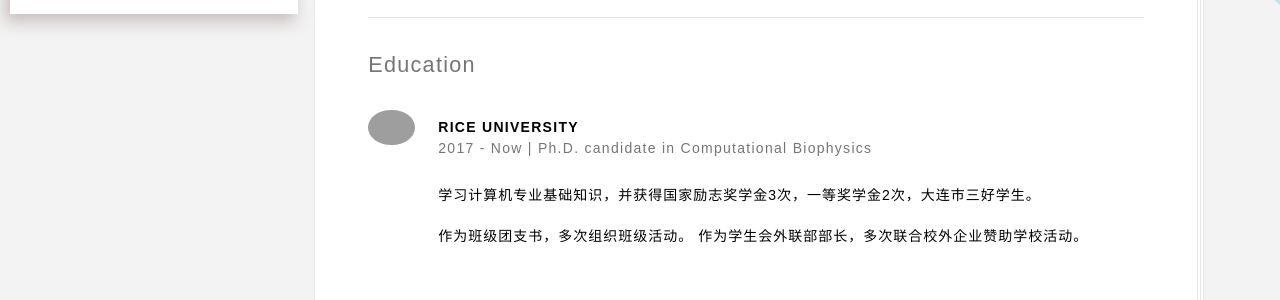
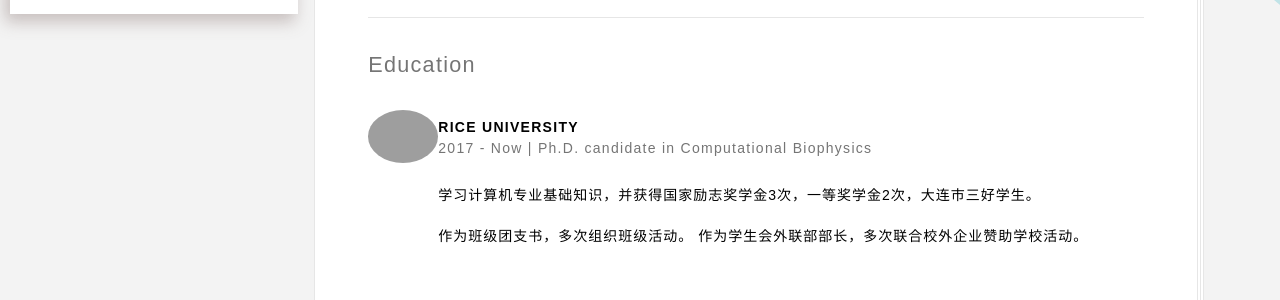
Before and after one commit to CryoSky/cryosky.github.io, a Jekyll site: the page built from index.html, in a window 1280 px wide. Shown: the part 531-831 px from the top of the page. Built offline with Jekyll 4.4.1, drawn with Linux system fonts in a browser that asks for light colours; some web fonts are replaced; grey boxes are pictures that could not be loaded.

Commit message:
Update resumer_03-education.html

```diff
--- a/_includes/resumer_03-education.html
+++ b/_includes/resumer_03-education.html
@@ -5,7 +5,7 @@
 
             <div class="ref-box hreview">
                 <div class="ref-avatar">
-                    <img alt="" src="{{ '/styles/img/rice_2.png' | prepend: site.baseurl }}" class="avatar avatar-54 photo" height="54" width="46.3">
+                    <img alt="" src="{{ '/styles/img/rice_2.png' | prepend: site.baseurl }}" class="avatar avatar-54 photo" height="81" width="70">
                 </div>
 
                 <div class="ref-info">
```
